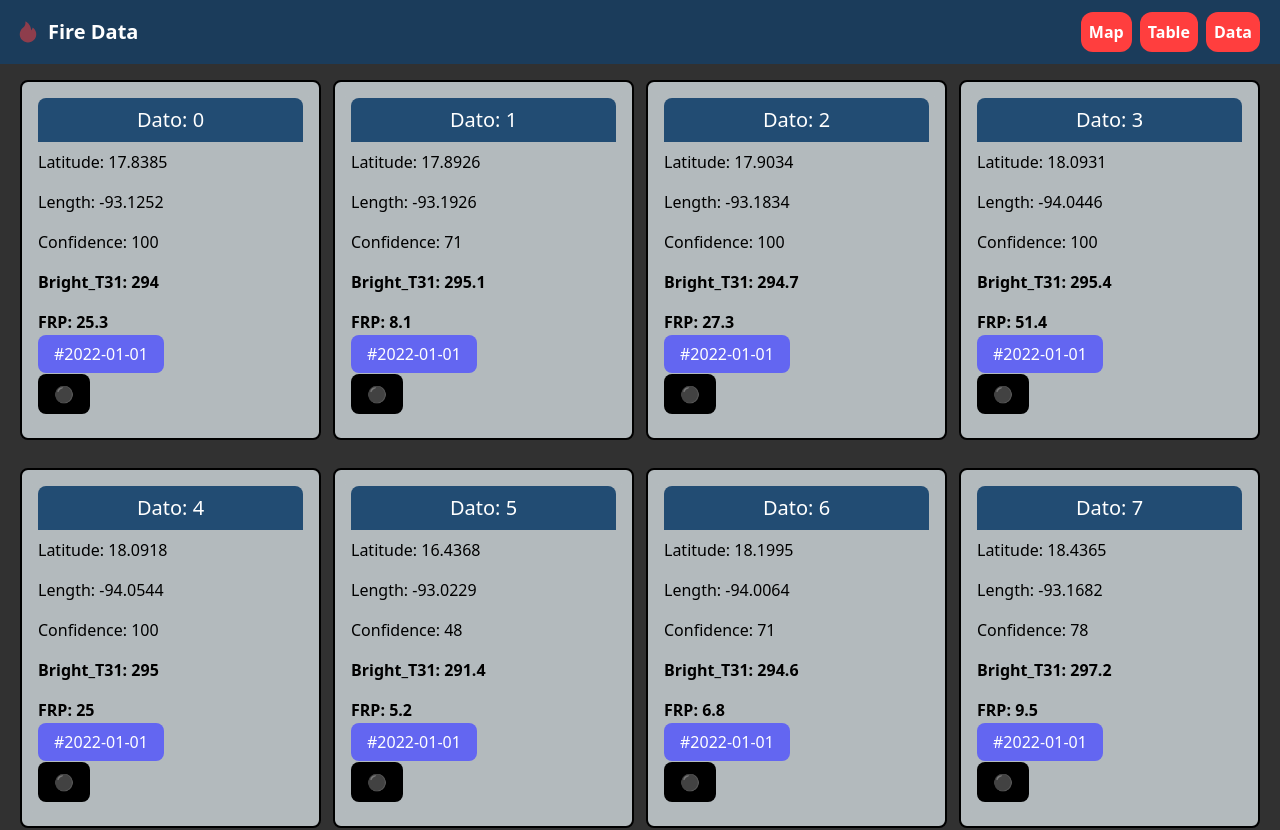
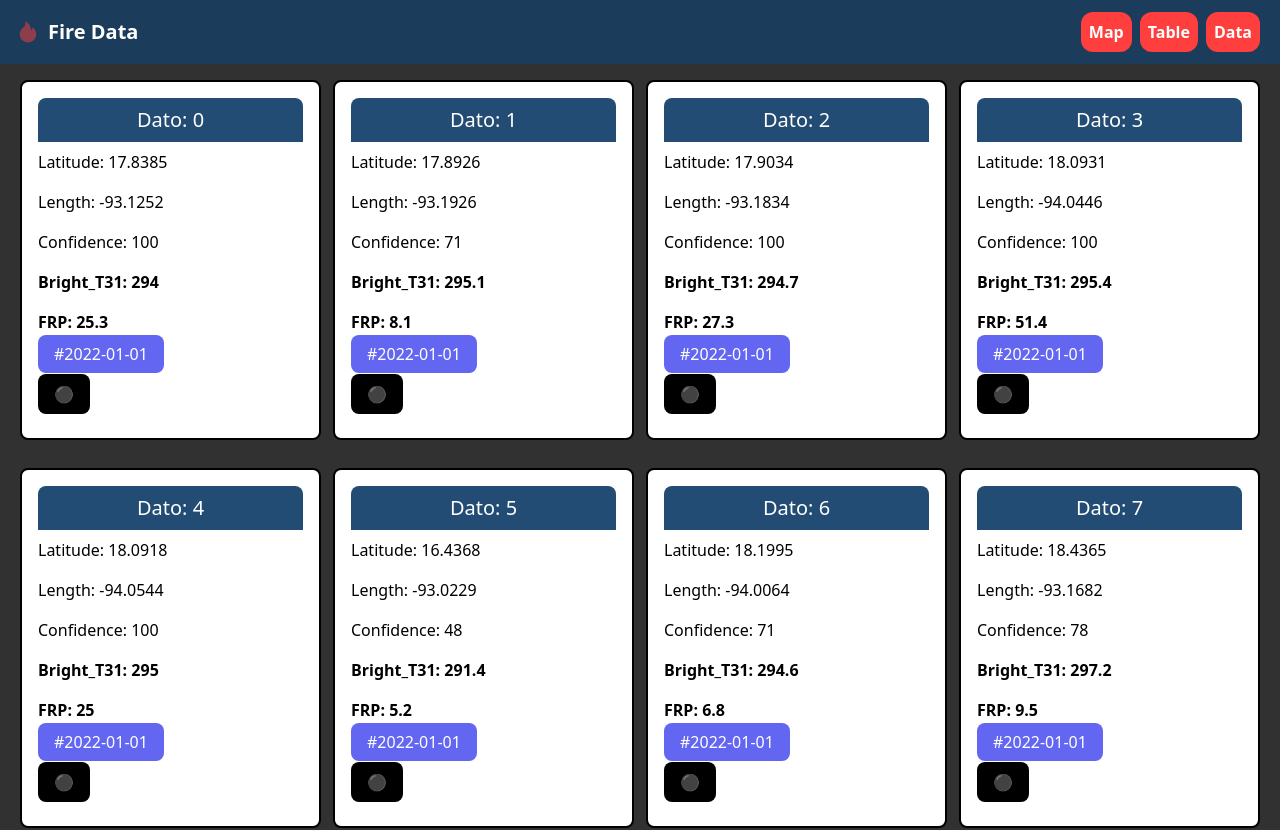
Before and after one commit to LaloRys/nasa-fire-guardians, a React (Vite) app: page /card in a window 1280 px wide. Shown: the top 830 px of the page. Built offline with nearby package versions, Linux system fonts and the light colour scheme.

Commit message:
Update cards

```diff
--- a/src/pages/CardData.jsx
+++ b/src/pages/CardData.jsx
@@ -12,9 +12,10 @@ function CardData() {
       {memoizedData.map((item, index) => (
         <div
           key={index}
-          className="p-4 mt-4 border-2 border-black text-black bg-[#ecf6fa] bg-opacity-70 backdrop-blur rounded-lg"
+          className="p-4 mt-4 border-2 border-black text-black rounded-lg bg-white"
+
         >
-          <h1 className="text-xl bg-[#224c73] text-center text-white p-2 rounded-t-lg">
+          <h1 className="text-xl bg-[#224c73] text-center text-white p-2 rounded-t-lg ">
             Dato: {index}
           </h1>
           <p className="py-2">Latitude: {item.latitude}</p>
--- a/src/pages/Table.jsx
+++ b/src/pages/Table.jsx
@@ -289,7 +289,7 @@ function Table() {
               <button
                 onClick={() => table.setPageIndex(pageNumber)}
                 className={classNames({
-                  "bg-[#224c73] px-2.5 py-1 rounded-md hover:bg-[#4b8fcf] hover:py-2 font-semibold disabled:hover:bg-slate-700": true,
+                  "bg-[#224c73] px-2.5 py-1 ml-1 rounded-md hover:bg-[#4b8fcf] hover:py-2 font-semibold disabled:hover:bg-slate-700": true,
                   "text-white px-2.5 py-2 bg-blue-500":
                     pageNumber == table.getState().pagination.pageIndex,
                 })}
```
